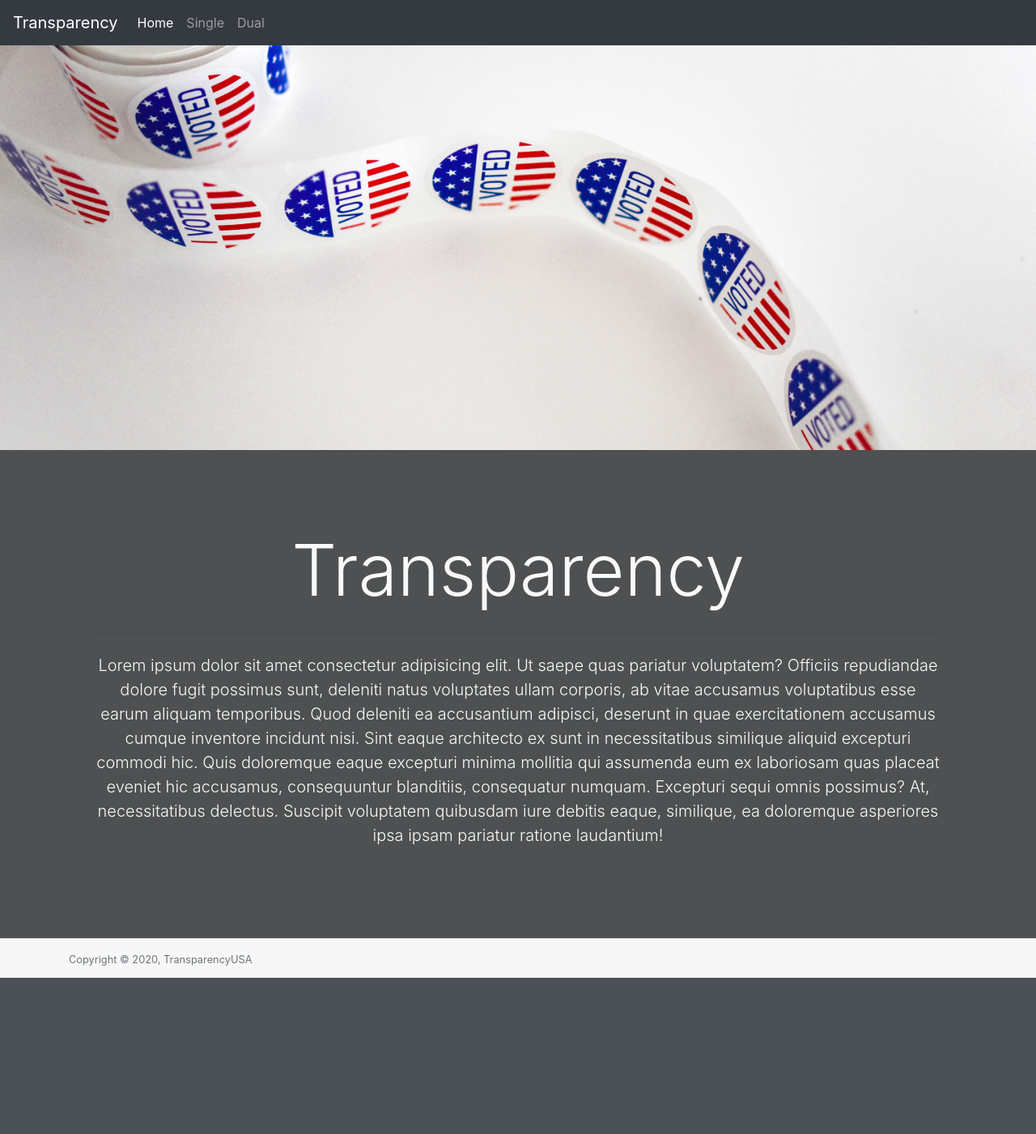
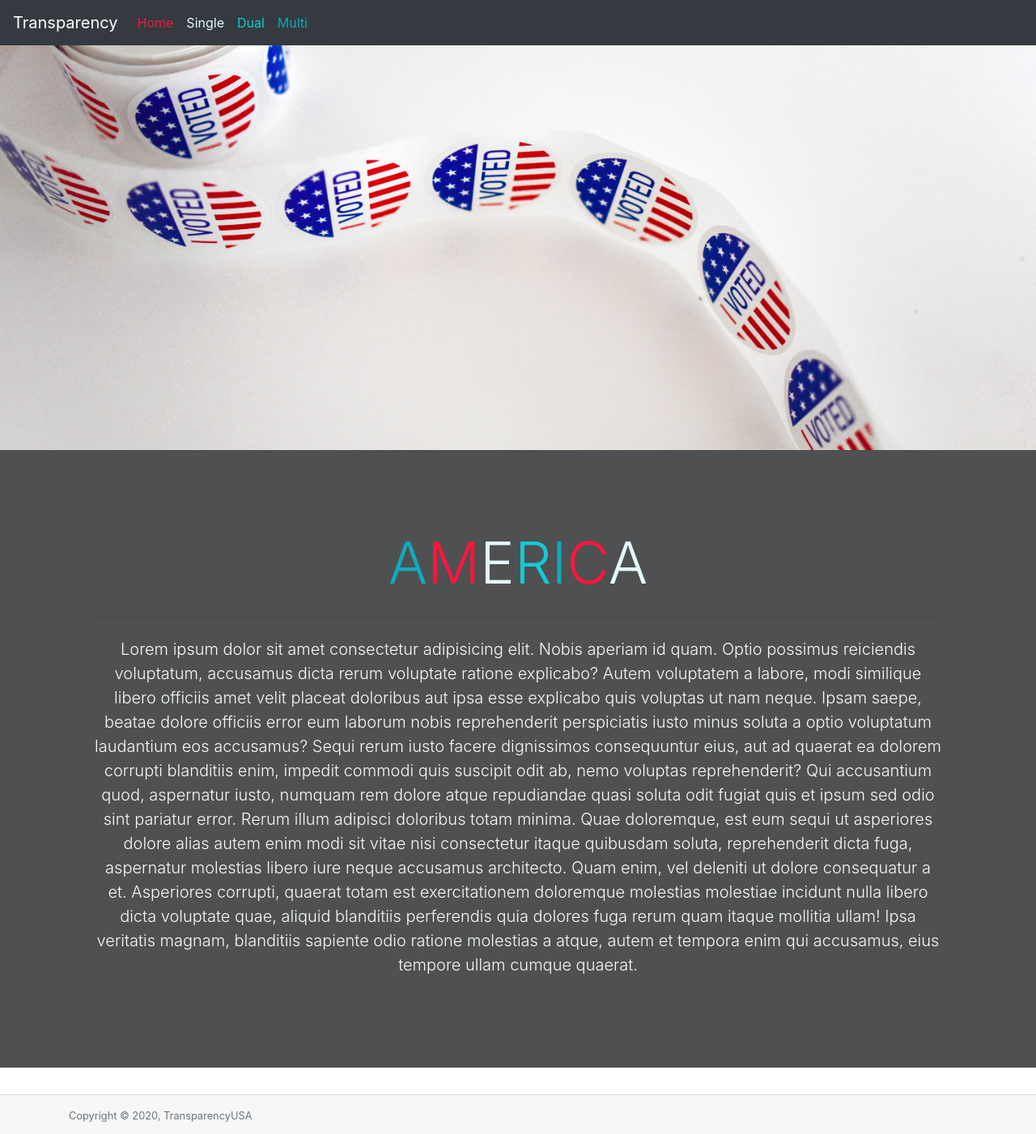
Before and after one commit to datascienceucsc/dss-cruzhacks, a Flask app: page / in a window 1280 px wide. Shown: the whole page at 81% size. Before the commit the page ends 1208 px from the top, so only its background shows below. Run offline with Flask 3, Linux system fonts and the light colour scheme; data that the repository does not hold is empty; parts of the project's set-up code (start-up, migrations or seed data) failed here and were passed over; some libraries are stand-ins or nearby versions.

Commit message:
Added colors and more styling

```diff
--- a/server/app.py
+++ b/server/app.py
@@ -1,5 +1,4 @@
 import sys
-import click
 
 from server import create_app
 
--- a/server/server/routes.py
+++ b/server/server/routes.py
@@ -1,7 +1,13 @@
 from flask import render_template, url_for, flash, redirect, request, abort, Blueprint, current_app
+import requests
 
 router = Blueprint('router', __name__)
 
+facebook_data_port = 8050
+
+
 @router.route("/", methods=["GET", "POST"])
 def home():
-    return render_template('home.html', title="ADD TITLE HERE")
+    facebook_data_url = f"http://localhost:{facebook_data_port}"
+    facebook_graph = requests.get(facebook_data_url).text
+    return render_template('home.html', title="ADD TITLE HER", iframe=facebook_graph)
--- a/server/server/static/main.css
+++ b/server/server/static/main.css
@@ -18,20 +18,42 @@ div.container-fluid {
   height: 400px;
 }
 
-.jumbotron{
+button.navbar-toggler {
+  outline: 0;
+}
+
+a.list-group-item {
+  outline: 0;
+  padding-top: 1rem;
+  padding-bottom: 1rem;
+}
+
+.jumbotron {
   background: none;
 }
 
-.nav-link{
+.nav-link {
   border-top: none;
 }
 
-.navbar-brand{
+.navbar-brand {
   outline: 0;
 }
 
-button.navbar-toggler{
-  outline: 0;
+.americaRed {
+  color: #fa163f !important;
+}
+
+.americaWhite {
+  color: #e4f9ff !important;
+}
+
+.americaBlue {
+  color: #12cad6 !important;
+}
+
+.americaDarkBlue {
+  color: #0fabbc !important;
 }
 
 .jumbotron {
@@ -42,16 +64,10 @@ button.navbar-toggler{
   min-height: 100vh;
 }
 
-#home{
+#home {
   max-width: none;
   padding-left: 0px;
   padding-right: 0px;
-}
-
-a.list-group-item {
-  outline: 0;
-  padding-top: 1rem;
-  padding-bottom: 1rem;
 }
 
 #menu-toggle {
@@ -63,7 +79,7 @@ a.list-group-item {
   background-color: #4e5051;
 }
 
-#mainPicture{
+#mainPicture {
   height: 500px;
   background: url("../static/imgs/election.jpg") no-repeat center center fixed;
   -webkit-background-size: cover;
@@ -74,7 +90,6 @@ a.list-group-item {
 }
 
 @media (min-width: 768px) {
-
   #page-content-wrapper {
     min-width: 0;
     width: 100%;
--- a/server/server/static/render.js
+++ b/server/server/static/render.js
@@ -31,3 +31,8 @@ document.querySelector("#nav-duoCandidate").addEventListener("click", () => {
   hideAll("#duoCandidate");
   document.querySelector("#nav-duoCandidate").classList.add("active");
 });
+
+document.querySelector("#nav-multiCandidate").addEventListener("click", () => {
+  hideAll("#multiCandidate");
+  document.querySelector("#nav-multiCandidate").classList.add("active");
+});
--- a/server/server/templates/home.html
+++ b/server/server/templates/home.html
@@ -1,4 +1,4 @@
 {% extends "layout.html" %}
 {% block content %}
-  <h1>STUFF FOR HOME</h1>
+  {{ iframe }}
 {% endblock content %}
--- a/server/server/templates/layout.html
+++ b/server/server/templates/layout.html
@@ -33,7 +33,7 @@
     <header class="site-header">
       <div class="d-flex" id="wrapper">
         <div id="page-content-wrapper">
-          <nav class="navbar navbar-expand-lg navbar-dark bg-dark">
+          <nav class="navbar sticky-top navbar-expand-lg navbar-dark bg-dark">
             <a class="navbar-brand" href="#">Transparency</a>
             <button
               class="navbar-toggler"
@@ -50,15 +50,18 @@
             <div class="collapse navbar-collapse" id="navbarSupportedContent">
               <ul class="navbar-nav mr-auto">
                 <li class="nav-item active">
-                  <a class="nav-link" id="nav-home" href="#">Home</a>
+                  <a class="nav-link americaRed" id="nav-home" href="#">Home</a>
                 </li>
                 <li class="nav-item">
-                  <a class="nav-link" id="nav-singleCandidate" href="#"
+                  <a class="nav-link americaWhite" id="nav-singleCandidate" href="#"
                     >Single</a
                   >
                 </li>
                 <li class="nav-item">
-                  <a class="nav-link" id="nav-duoCandidate" href="#">Dual</a>
+                  <a class="nav-link americaBlue" id="nav-duoCandidate" href="#">Dual</a>
+                </li>
+                <li class="nav-item">
+                  <a class="nav-link americaDarkBlue" id="nav-multiCandidate" href="#">Multi</a>
                 </li>
               </ul>
             </div>
@@ -68,29 +71,50 @@
             <div class="container-fluid" id="mainPicture"></div>
             <div class="container">
               <div class="jumbotron">
-                <h1 class="display-2 text-center text-light">Transparency</h1>
+                <h1 class="display-3 text-center text-light">
+                  <span style="color: #0fabbc;">A</span
+                  ><span style="color: #fa163f;">M</span
+                  ><span style="color: #e4f9ff;">E</span
+                  ><span style="color: #12cad6;">R</span
+                  ><span style="color: #0fabbc;">I</span
+                  ><span style="color: #fa163f;">C</span
+                  ><span style="color: #e4f9ff;">A</span>
+                </h1>
                 <hr class="my-4" />
                 <p class="lead text-center text-light">
-                  Lorem ipsum dolor sit amet consectetur adipisicing elit. Ut
-                  saepe quas pariatur voluptatem? Officiis repudiandae dolore
-                  fugit possimus sunt, deleniti natus voluptates ullam corporis,
-                  ab vitae accusamus voluptatibus esse earum aliquam temporibus.
-                  Quod deleniti ea accusantium adipisci, deserunt in quae
-                  exercitationem accusamus cumque inventore incidunt nisi. Sint
-                  eaque architecto ex sunt in necessitatibus similique aliquid
-                  excepturi commodi hic. Quis doloremque eaque excepturi minima
-                  mollitia qui assumenda eum ex laboriosam quas placeat eveniet
-                  hic accusamus, consequuntur blanditiis, consequatur numquam.
-                  Excepturi sequi omnis possimus? At, necessitatibus delectus.
-                  Suscipit voluptatem quibusdam iure debitis eaque, similique,
-                  ea doloremque asperiores ipsa ipsam pariatur ratione
-                  laudantium!
+                  Lorem ipsum dolor sit amet consectetur adipisicing elit. Nobis
+                  aperiam id quam. Optio possimus reiciendis voluptatum,
+                  accusamus dicta rerum voluptate ratione explicabo? Autem
+                  voluptatem a labore, modi similique libero officiis amet velit
+                  placeat doloribus aut ipsa esse explicabo quis voluptas ut nam
+                  neque. Ipsam saepe, beatae dolore officiis error eum laborum
+                  nobis reprehenderit perspiciatis iusto minus soluta a optio
+                  voluptatum laudantium eos accusamus? Sequi rerum iusto facere
+                  dignissimos consequuntur eius, aut ad quaerat ea dolorem
+                  corrupti blanditiis enim, impedit commodi quis suscipit odit
+                  ab, nemo voluptas reprehenderit? Qui accusantium quod,
+                  aspernatur iusto, numquam rem dolore atque repudiandae quasi
+                  soluta odit fugiat quis et ipsum sed odio sint pariatur error.
+                  Rerum illum adipisci doloribus totam minima. Quae doloremque,
+                  est eum sequi ut asperiores dolore alias autem enim modi sit
+                  vitae nisi consectetur itaque quibusdam soluta, reprehenderit
+                  dicta fuga, aspernatur molestias libero iure neque accusamus
+                  architecto. Quam enim, vel deleniti ut dolore consequatur a
+                  et. Asperiores corrupti, quaerat totam est exercitationem
+                  doloremque molestias molestiae incidunt nulla libero dicta
+                  voluptate quae, aliquid blanditiis perferendis quia dolores
+                  fuga rerum quam itaque mollitia ullam! Ipsa veritatis magnam,
+                  blanditiis sapiente odio ratione molestias a atque, autem et
+                  tempora enim qui accusamus, eius tempore ullam cumque quaerat.
                 </p>
               </div>
             </div>
           </div>
 
-          <div class="container display-box" id="singleCandidate">
+          <div class="display-box" id="singleCandidate">
+            <div class="container">
+              <h1 class="display-3 text-center americaWhite" >Single Candidate</h1>
+            </div>
             <div class="row">
               <div class="col-sm">
                 <div class="container-fluid bg-dark text-white"></div>
@@ -109,7 +133,32 @@
             </div>
           </div>
 
-          <div class="container display-box" id="duoCandidate">
+          <div class="display-box" id="duoCandidate">
+            <div class="container">
+              <h1 class="display-3 text-center americaBlue" >Compare Candidates</h1>
+            </div>
+            <div class="row">
+              <div class="col-sm">
+                <div class="container-fluid bg-dark text-white"></div>
+              </div>
+              <div class="col-sm">
+                <div class="container-fluid bg-dark text-white"></div>
+              </div>
+              <div class="col-sm">
+                <div class="container-fluid bg-dark text-white"></div>
+              </div>
+            </div>
+            <div class="row">
+              <div class="col-lg">
+                <div class="container-fluid bg-dark text-white"></div>
+              </div>
+            </div>
+          </div>
+
+          <div class="display-box" id="multiCandidate">
+            <div class="container">
+              <h1 class="display-3 text-center americaDarkBlue" >All Candidates</h1>
+            </div>
             <div class="row">
               <div class="col-sm">
                 <div class="container-fluid bg-dark text-white"></div>
@@ -131,7 +180,7 @@
       </div>
       <!-- mainCode -->
     </header>
-    <!-- <main role="main" class="container">
+    <main role="main" class="container">
       <div class="row">
         <div class="col-md">
           {% with messages = get_flashed_messages(with_categories=true) %} {% if
@@ -144,7 +193,7 @@
         </div>
       </div>
       <div id="footer-spacer"></div>
-    </main> -->
+    </main>
     <footer class="card-footer text-muted">
       <div class="container">
         <small>
```
